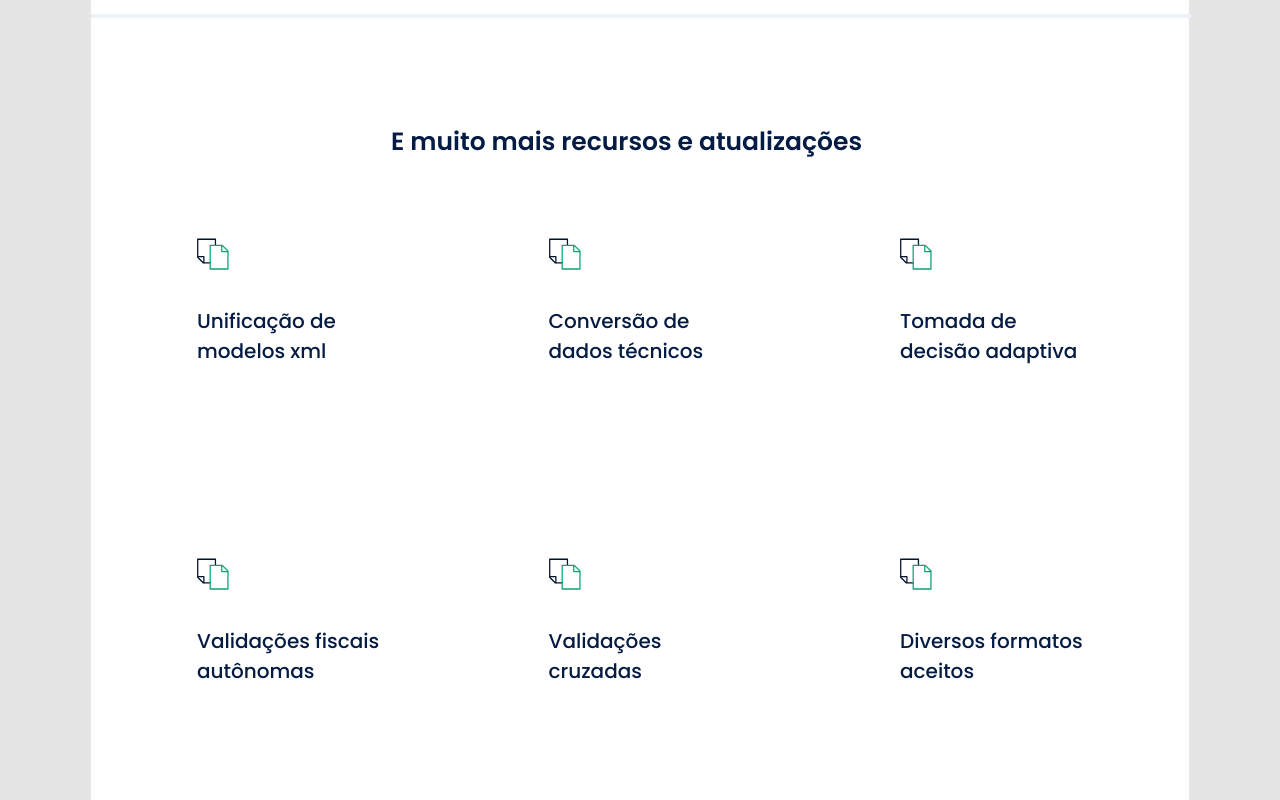
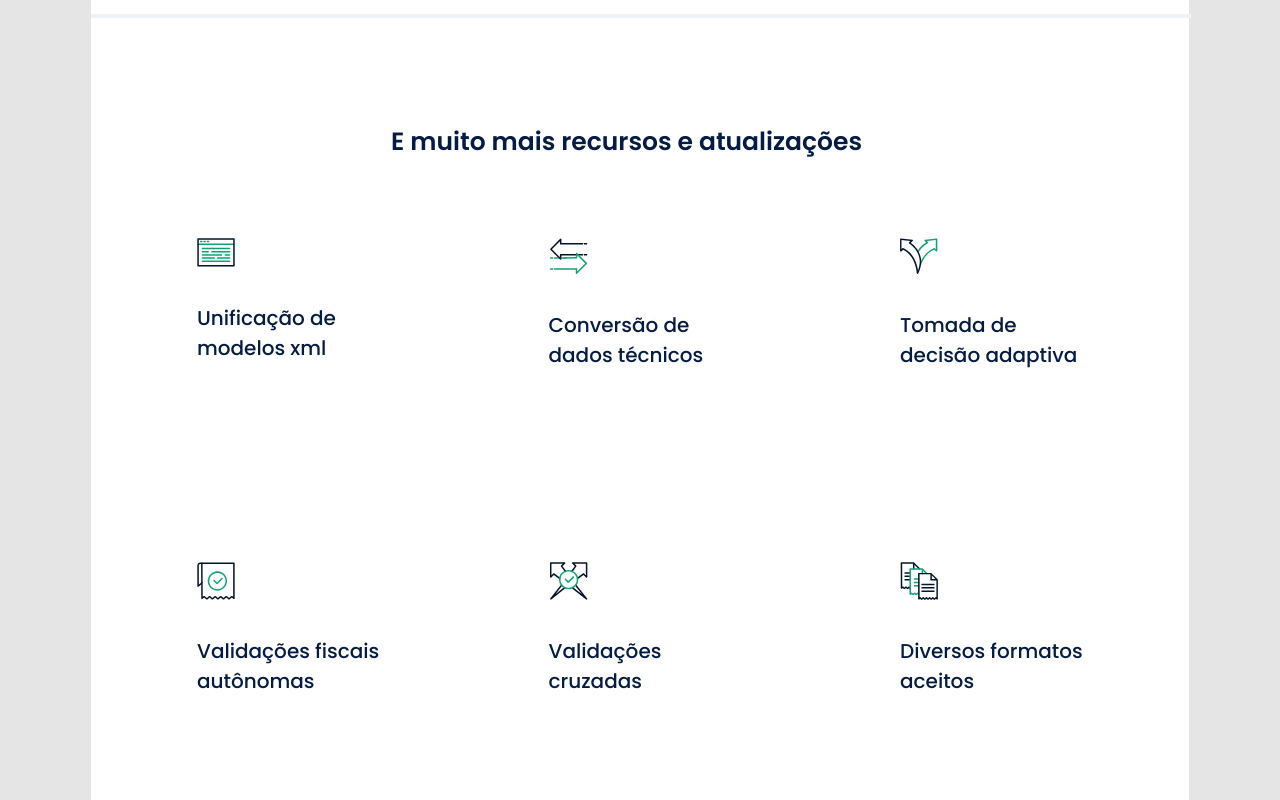
Before and after one commit to luwanhika/zero1-design-co, a plain HTML site: page index.html in a window 1280 px wide. Shown: the part 4492-5292 px from the top of the page. Drawn offline with Linux system fonts and the light colour scheme.

Commit message:
atualizar imagens

```diff
--- a/index.html
+++ b/index.html
@@ -141,7 +141,7 @@
                 <div class="flex-mosaico">
                     <div class="item-3-mosaico">
                         <div class="icon-mosaico">
-                            <img src="img/gestao-facilitada.svg" alt="gestao facilitada">
+                            <img src="img/visao-detalhes.svg" alt="visao em detalhes">
                             <h2>Gestão facilitada</h2>
                             <p>Confira os documentos novos ou pagos, utilizando
                             filtros para encontrar com mais agilidade.</p>
@@ -154,7 +154,7 @@
                     <div class="item-1-mosaico"></div><!--item-1-mosaico-->
                     <div class="item-2-mosaico">
                         <div class="icon-mosaico">
-                            <img src="img/gestao-facilitada.svg" alt="gestao facilitada">
+                            <img src="img/visualizacao-facial.svg" alt="gestao facilitada">
                             <h2>Gestão facilitada</h2>
                             <p>Confira os documentos novos ou pagos, utilizando
                             filtros para encontrar com mais agilidade.</p>
@@ -165,7 +165,7 @@
                 <div class="flex-mosaico">
                     <div class="item-3-mosaico">
                         <div class="icon-mosaico">
-                            <img src="img/gestao-facilitada.svg" alt="gestao facilitada">
+                            <img src="img/ajustes-notas.svg" alt="gestao facilitada">
                             <h2>Gestão facilitada</h2>
                             <p>Confira os documentos novos ou pagos, utilizando
                             filtros para encontrar com mais agilidade.</p>
@@ -184,30 +184,30 @@
                 <h1>E muito mais recursos e atualizações</h1>
                 <div class="depoimento-1-linha">
                     <div class="depoimento-item">
-                        <div class="item1"><img src="img/todos-tipos-docs.svg" alt="tipos documentos"></div><!--item-->
+                        <div class="item1"><img src="img/unificacao.svg" alt="tipos documentos"></div><!--item-->
                         <h2>Unificação de modelos xml</h2>
                     </div><!--depoimento-item-->
                     <div class="depoimento-item">
-                        <div class="item1"><img src="img/todos-tipos-docs.svg" alt="tipos documentos"></div><!--item-->
+                        <div class="item1"><img src="img/conversao.svg"></div><!--item-->
                         <h2>Conversão de dados técnicos</h2>
                     </div><!--depoimento-item-->
                     <div class="depoimento-item">
-                        <div class="item1"><img src="img/todos-tipos-docs.svg" alt="tipos documentos"></div><!--item-->
+                        <div class="item1"><img src="img/tomada-decisao.svg" alt="tipos documentos"></div><!--item-->
                         <h2>Tomada de decisão adaptiva</h2>
                     </div><!--depoimento-item-->
                 </div><!--depoimento-1-linha-->
 
                 <div class="depoimento-2-linha">
                     <div class="depoimento-item">
-                        <div class="item1"><img src="img/todos-tipos-docs.svg" alt="tipos documentos"></div><!--item-->
+                        <div class="item1"><img src="img/validacoes-notas-fiscais.svg" alt="tipos documentos"></div><!--item-->
                         <h2>Validações fiscais autônomas</h2>
                     </div><!--depoimento-item-->
                     <div class="depoimento-item">
-                        <div class="item1"><img src="img/todos-tipos-docs.svg" alt="tipos documentos"></div><!--item-->
+                        <div class="item1"><img src="img/validacoes-cruzadas.svg" alt="tipos documentos"></div><!--item-->
                         <h2>Validações cruzadas</h2>
                     </div><!--depoimento-item-->
                     <div class="depoimento-item">
-                        <div class="item1"><img src="img/todos-tipos-docs.svg" alt="tipos documentos"></div><!--item-->
+                        <div class="item1"><img src="img/diversos-formatos-aceitos.svg" alt="tipos documentos"></div><!--item-->
                         <h2>Diversos formatos aceitos</h2>
                     </div><!--depoimento-item-->
                 </div><!--depoimento-2-linha-->
```
Also changed, not shown: img/ajustes-notas.svg (added), img/conversao.svg (added), img/diversos-formatos-aceitos.svg (added), img/tomada-decisao.svg (added), img/unificacao.svg (added), img/validacoes-cruzadas.svg (added), img/validacoes-notas-fiscais.svg (added), img/visao-detalhes.svg (added), img/visualizacao-facial.svg (added).
